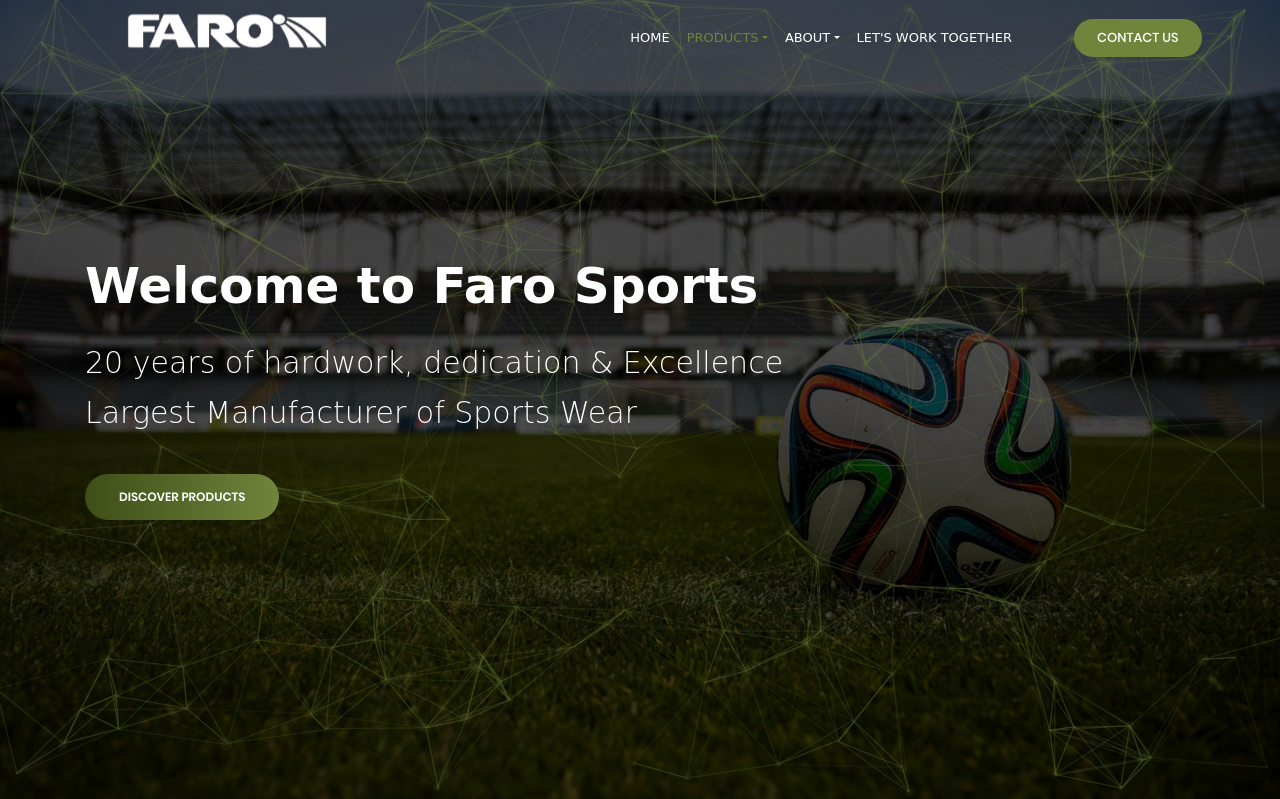
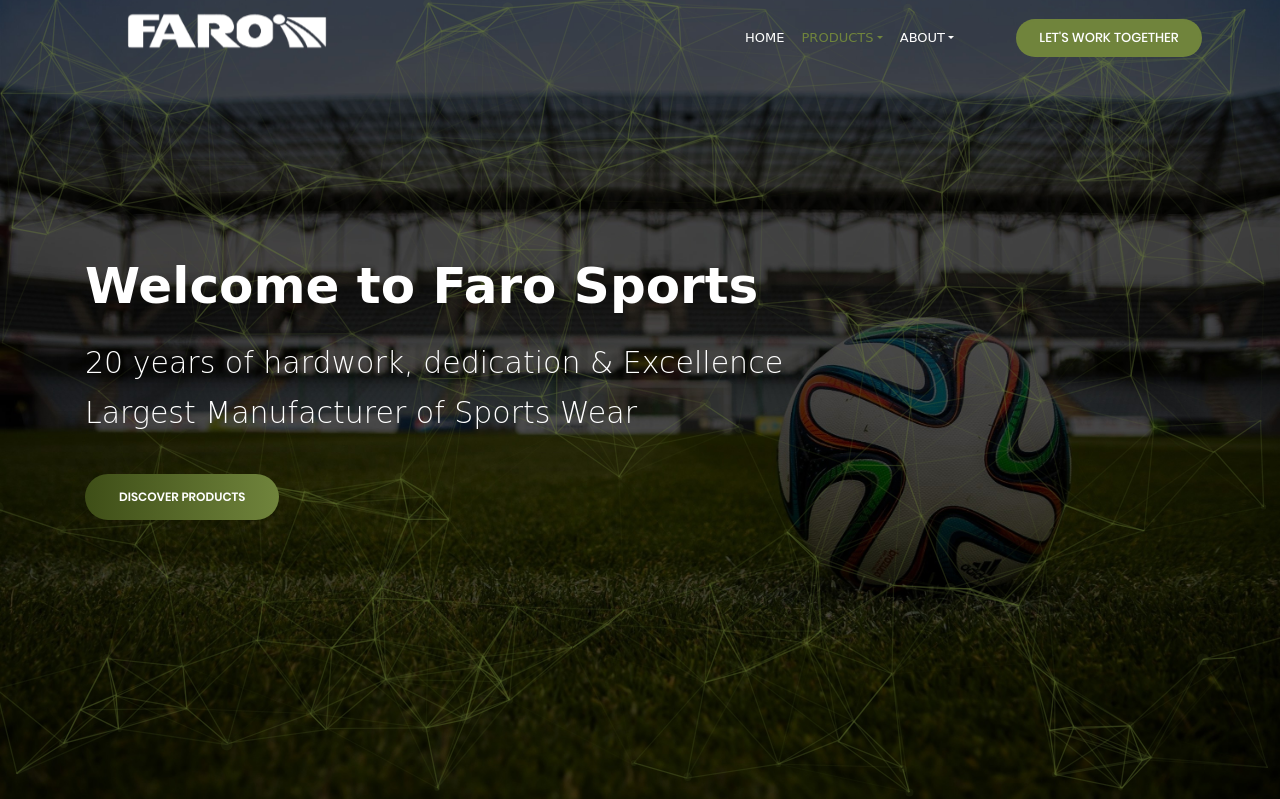
Before and after one commit to umairabbas786/faro_sports, a PHP site: page /new/index.php in a window 1280 px wide. Shown: the top 799 px of the page. Run offline with PHP 8.4, Linux system fonts and the light colour scheme; some libraries are stand-ins or nearby versions; some web fonts are replaced.

Commit message:
nav updated

```diff
--- a/new/includes/nav.php
+++ b/new/includes/nav.php
@@ -78,10 +78,9 @@
 
 							</div>
 						</li>
-                        <li class="nav-item"><a class="nav-link menu-link" href="#contact">Let's Work Together</a></li>
 					</ul>
 					<ul class="navbar-nav navbar-btns animated" data-animate="fadeInDown" data-delay="1.15">
-						<li class="nav-item"><a class="nav-link btn btn-sm btn-outline menu-link" href="payment.html">Contact Us</a></li>
+						<li class="nav-item"><a class="nav-link btn btn-sm btn-outline menu-link" href="#">Let's Work Together</a></li>
 
 					</ul>
 				</div>
```
